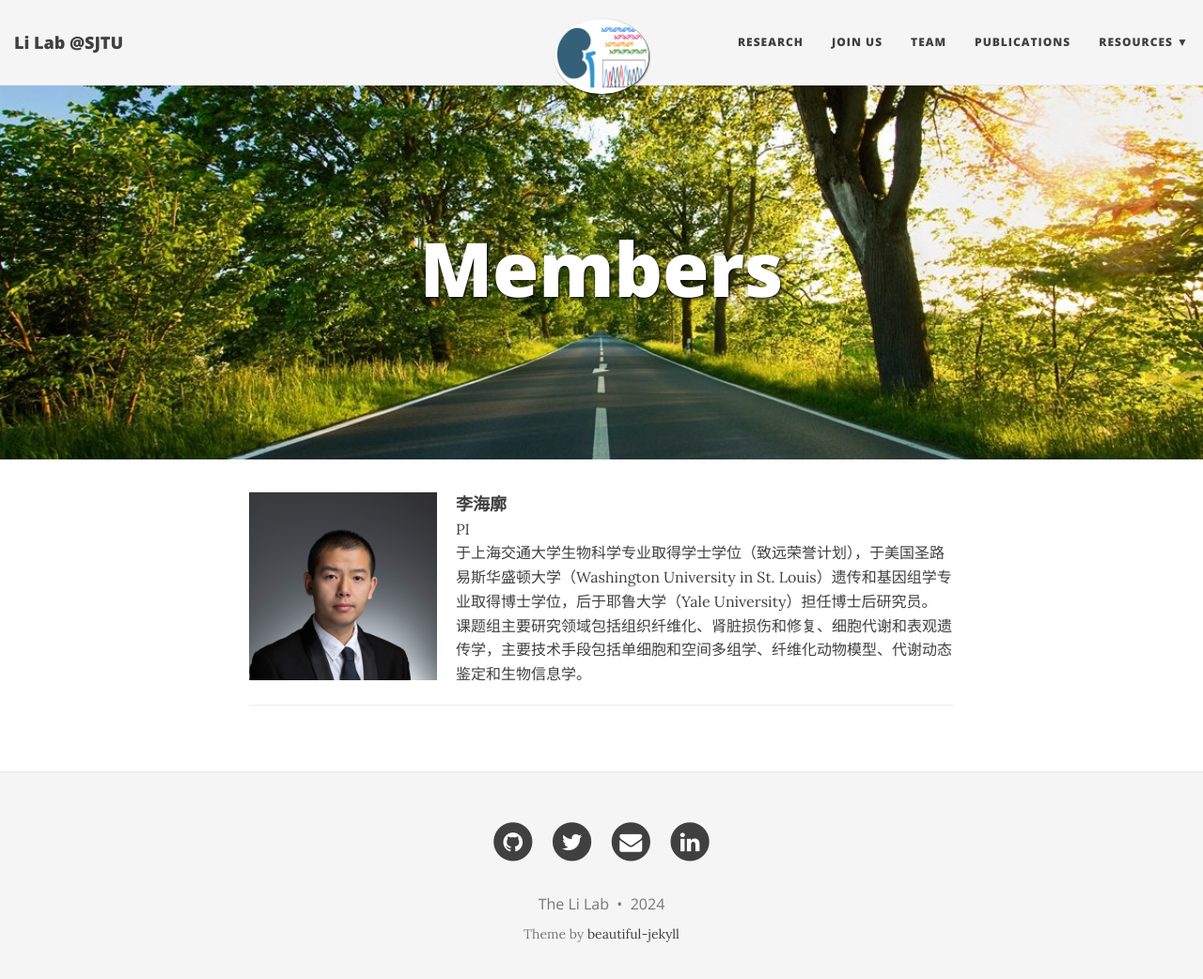
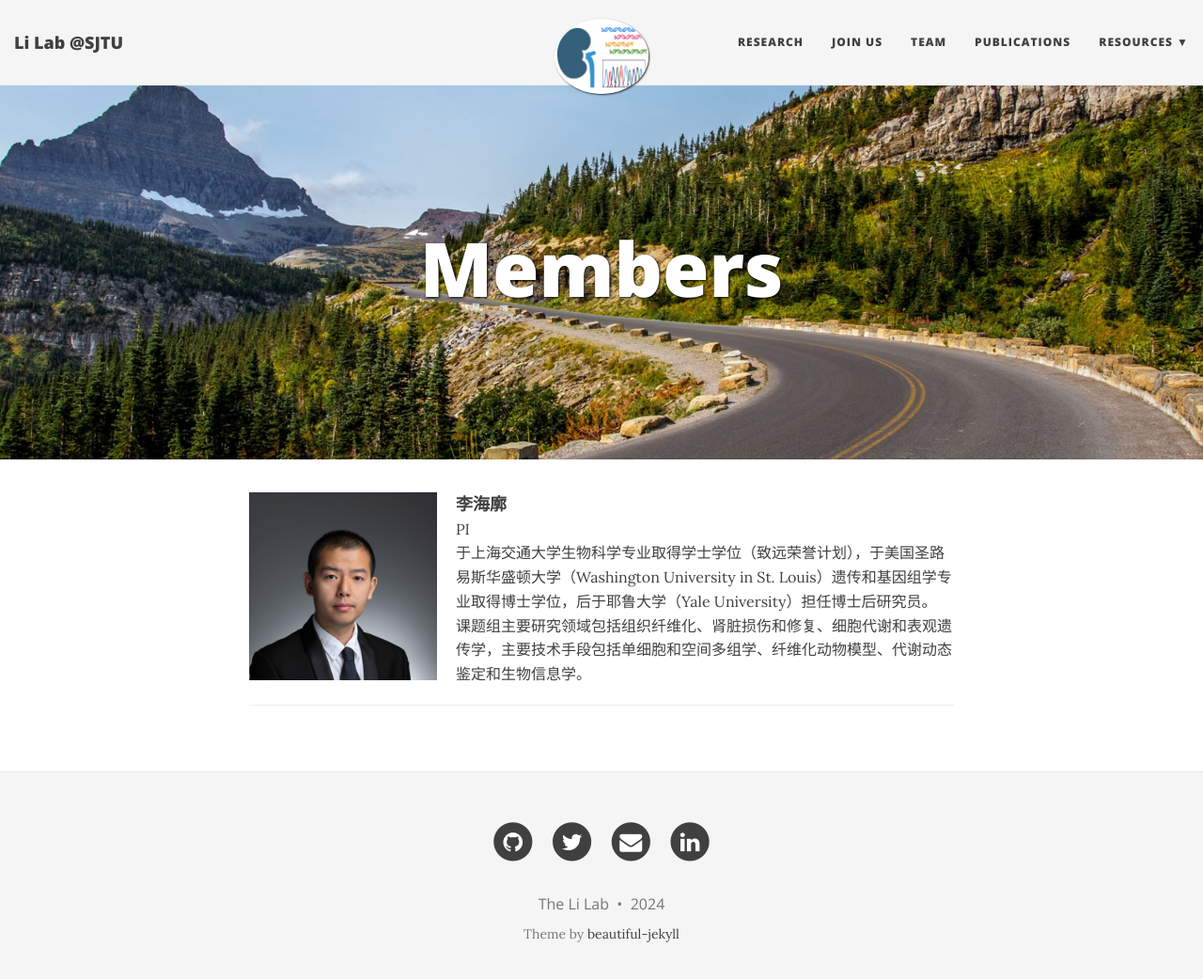
Before and after one commit to TheLiLab/thelilab.github.io, a Jekyll site: the page built from team.md, in a window 1280 px wide and 1055 px high. Shown: the top 1042 px of the window at 94% size. Built offline with Jekyll 4.4.1, drawn with Linux system fonts in a browser that asks for light colours; nearby versions of some CDN libraries.

Commit message:
Update team.md

```diff
--- a/team.md
+++ b/team.md
@@ -3,7 +3,7 @@ layout: page
 title: Members
 bigimg:
 
-- "/img/path.jpg"
+- "/img/road_pic.jpg"
 
 ---
 
```
